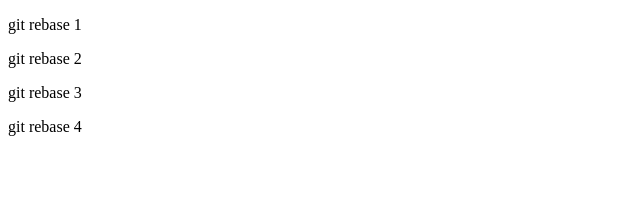
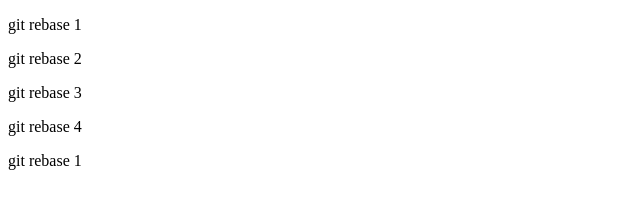
Before and after one commit to sadra-74-js/my-project, a plain HTML site: page pages/index.html in a window 1280 px wide. Shown: the full height of the page, 0-640 px from the left. Drawn offline with Linux system fonts and the light colour scheme.

Commit message:
make div1 in index.html

```diff
--- a/pages/index.html
+++ b/pages/index.html
@@ -10,5 +10,6 @@
   <p class="p2">git rebase 2</p>
   <p class="p3">git rebase 3</p>
   <p class="p4">git rebase 4</p>
+  <div class="div1">git rebase 1</div>
 </body>
 </html>
```
